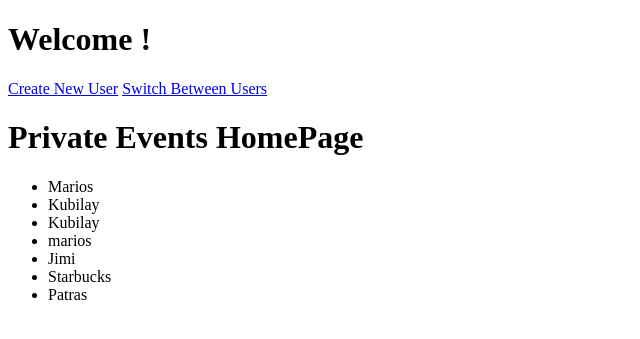
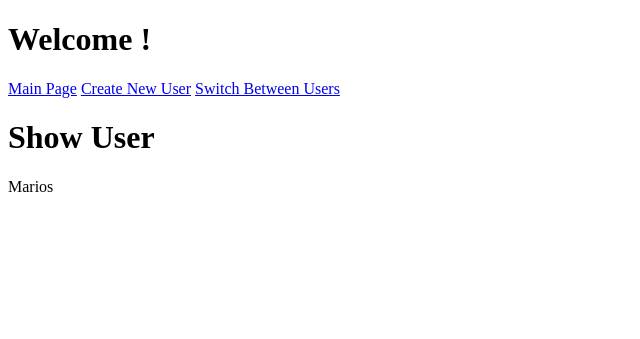
Before and after one commit to mariosknl/private-events, a Rails app: page /users/1 in a window 1280 px wide. Shown: the top 339 px of the page, without its empty margins (0-640 px from the left). Run offline with Rails 7, Linux system fonts and the light colour scheme; style sheets or scripts are compiled from the project's sources.

Commit message:
Individual show page added

```diff
--- a/app/controllers/sessions_controller.rb
+++ b/app/controllers/sessions_controller.rb
@@ -1,7 +1,5 @@
 class SessionsController < ApplicationController
   def new
-    puts '_____ LOOK HERE ______'
-    p params
     @id = params[:format]
     session[:current_user_id] = @id
     redirect_to root_path
--- a/app/controllers/users_controller.rb
+++ b/app/controllers/users_controller.rb
@@ -19,7 +19,7 @@ class UsersController < ApplicationController
   end
 
   def show
-    @users = User.all
+    @user = User.find(params[:id])
   end
 
   private
--- a/app/views/layouts/application.html.erb
+++ b/app/views/layouts/application.html.erb
@@ -11,8 +11,10 @@
 
   <body>
   <h1>Welcome  <%= User.find(@current_user_id).name.upcase unless session[:current_user_id].nil? %>! </h1>
+  <%= link_to 'Main Page', root_path %>
   <%= link_to 'Create New User', new_user_path %>
   <%= link_to 'Switch Between Users', users_path %>
+
     <%= yield %>
   </body>
 </html>
--- a/app/views/users/index.html.erb
+++ b/app/views/users/index.html.erb
@@ -4,6 +4,7 @@
 <% @users.each do |user| %>
   <li>
     <%= user.name %>
+    <%= link_to 'Show', user_path(user.id) %>
     <%= link_to 'Sign In', sessions_new_path(user.id) %>
   </li>
 <% end %>
--- a/app/views/users/show.html.erb
+++ b/app/views/users/show.html.erb
@@ -1,9 +1,4 @@
-<h1>Private Events HomePage</h1>
+<h1>Show User</h1>
 
-<ul>
-<% @users.each do |user| %>
-  <li>
-    <%= user.name %>
-  </li>
-<% end %>
-</ul>
+
+<%= @user.name %>
--- a/config/routes.rb
+++ b/config/routes.rb
@@ -3,6 +3,6 @@ Rails.application.routes.draw do
   get 'sessions/destroy'
   resources :users
 
-  root to: 'users#show'
+  root to: 'users#index'
 
 end
```
Also changed, not shown: db/development.sqlite3, 1 other file.
